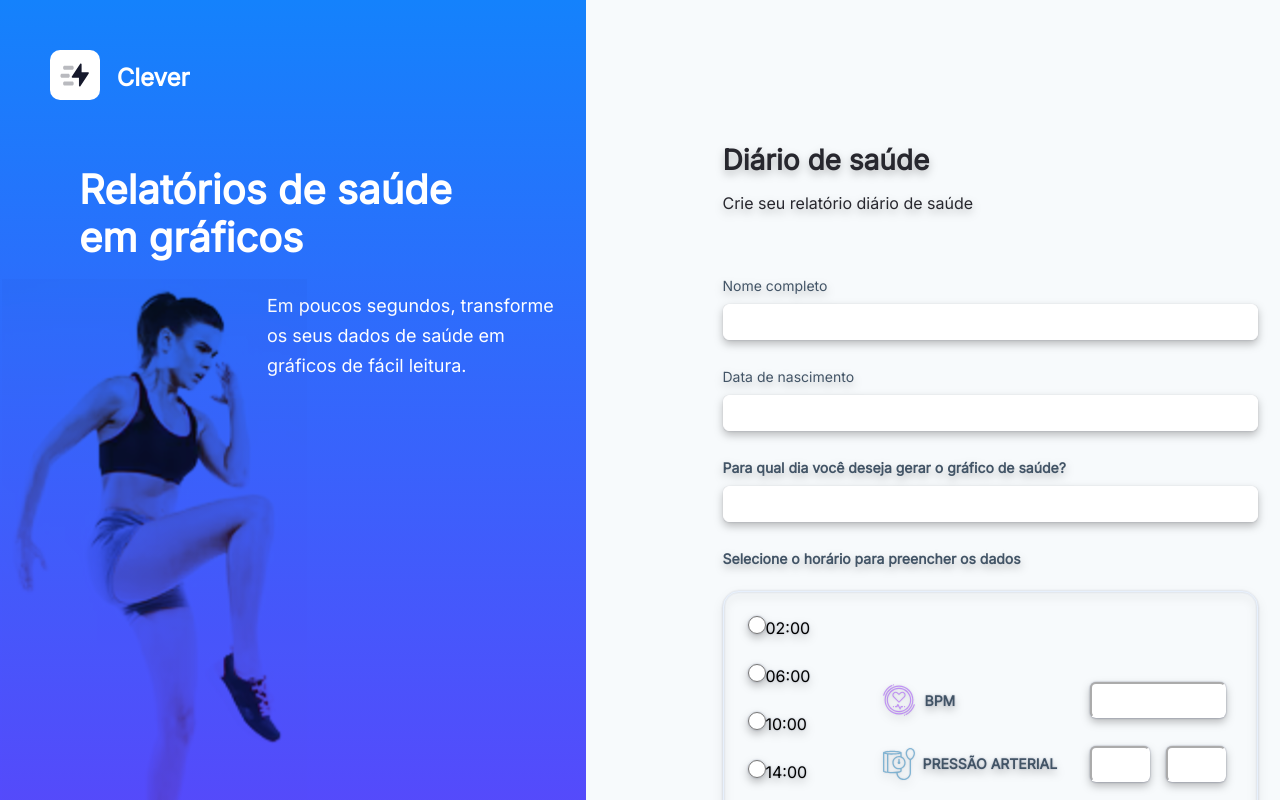
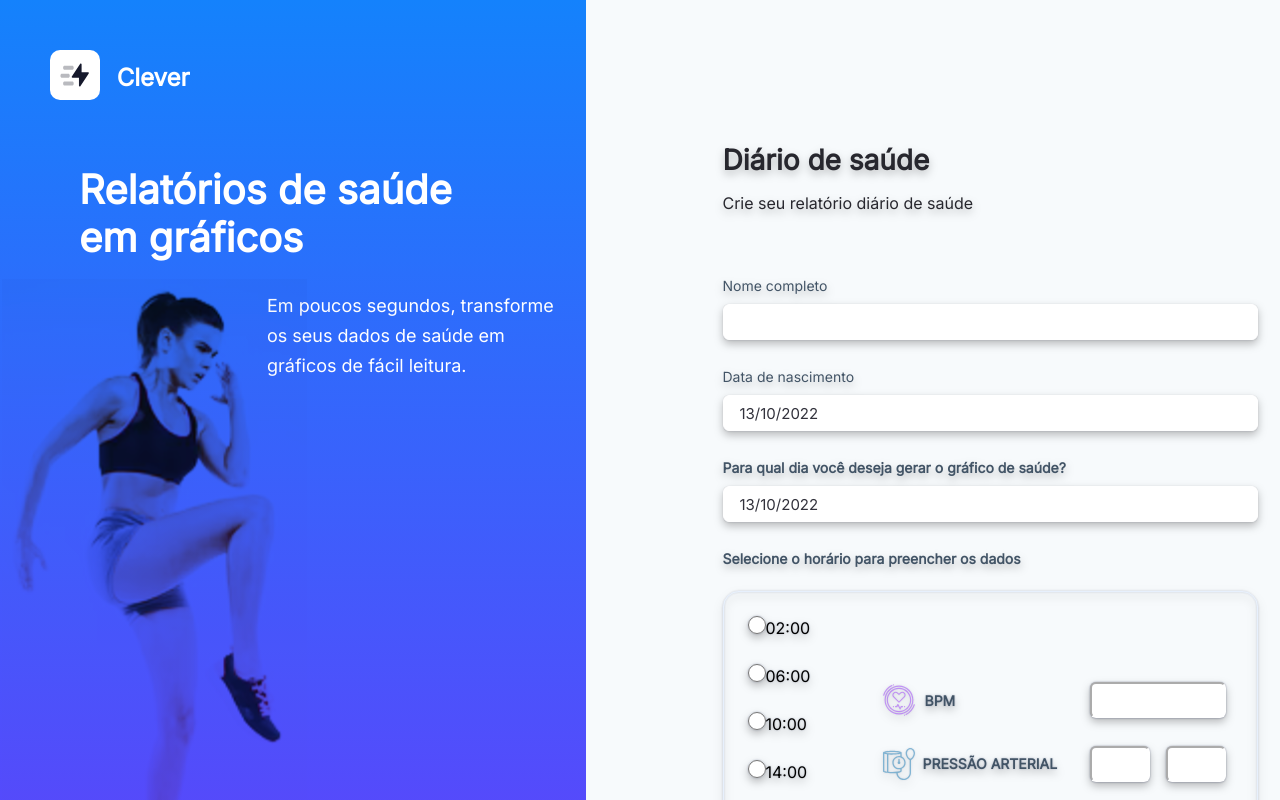
Before and after one commit to pedronb/Projeto-DevHU, a React (Vite) app in the folder frontend/: page / in a window 1280 px wide. Shown: the top 800 px of the page. Built offline with nearby package versions, Linux system fonts and the light colour scheme.

Commit message:
Implementation datepicker

```diff
--- a/frontend/package.json
+++ b/frontend/package.json
@@ -9,7 +9,9 @@
     "preview": "vite preview"
   },
   "dependencies": {
+    "@types/react-datepicker": "4.4.2",
     "react": "^18.2.0",
+    "react-datepicker": "4.8.0",
     "react-dom": "^18.2.0"
   },
   "devDependencies": {
--- a/frontend/src/components/FormData/index.tsx
+++ b/frontend/src/components/FormData/index.tsx
@@ -1,4 +1,6 @@
 import './style.css'
+import DatePicker from "react-datepicker";
+import "react-datepicker/dist/react-datepicker.css";
 
 function FormData() {
     return(
@@ -9,11 +11,21 @@ function FormData() {
             </div>
             <div className="form-group-birth">
                 <p>Data de nascimento</p>
-                <input className="form-control-date" type="text" />
+                <DatePicker
+                    selected={new Date()}
+                    onChange={(date: Date) => {}}
+                    className="form-control-date"
+                    dateFormat="dd/MM/yyyy"
+                />
             </div>
             <div className="form-group-date">
                 <p>Para qual dia você deseja gerar o gráfico de saúde?</p>
-                <input className="form-control-date" type="text" />
+                <DatePicker
+                    selected={new Date()}
+                    onChange={(date: Date) => {}}
+                    className="form-control-date"
+                    dateFormat="dd/MM/yyyy"
+                />
             </div>
             <div className="form-group-date">
                 <p>Selecione o horário para preencher os dados</p>
```
Also changed, not shown: 1 other file (tests, documents, lock files or other folders).
